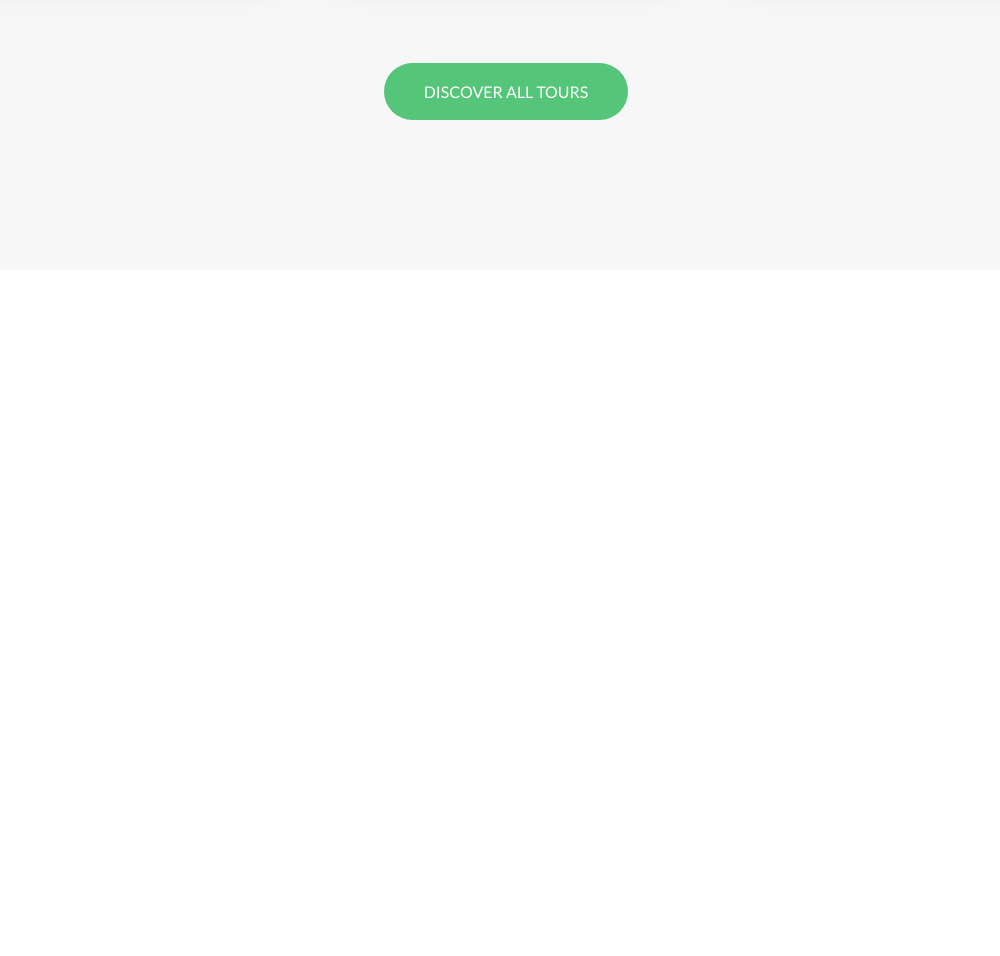
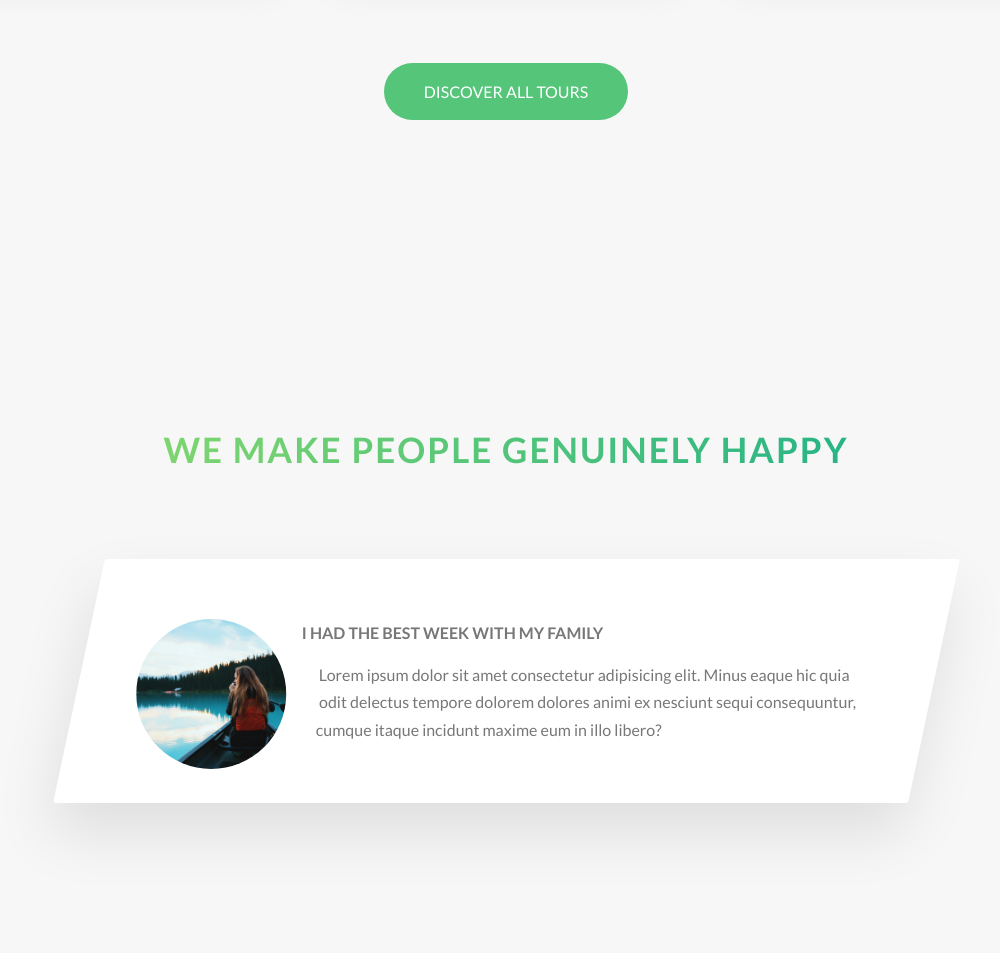
Before and after one commit to rafashiga/uc-advanced-sass-natours, a website: page index.html in a window 1280 px wide. Shown: the part 2991-3947 px from the top of the page, without its empty margins (134-1134 px from the left). Before the commit the page ends 3291 px from the top, so only its background shows below. Drawn offline with Linux system fonts and the light colour scheme.

Commit message:
add initial section story

```diff
--- a/index.html
+++ b/index.html
@@ -31,6 +31,9 @@
   </header>
 
   <main>
+
+    <!-- * section-about -->
+
     <section class="section-about">
       <div class="u-center-text u-margin-bottom-big">
         <h2 class="heading-secondary">
@@ -65,6 +68,8 @@
         </div>
       </div>
     </section>
+
+    <!-- * section-features -->
 
     <section class="section-features">
 
@@ -118,6 +123,9 @@
         </div>
       </div>
     </section>
+
+    <!-- * section-tours -->
+
     <section class="section-tours">
       <div class="u-center-text u-margin-bottom-big">
         <h2 class="heading-secondary">
@@ -184,7 +192,7 @@
               <div class="card__cta">
                 <div class="card__price-box">
                   <p class="card__price-only">Only</p>
-                  <p class="card__price-value">$297</p>
+                  <p class="card__price-value">$497</p>
                 </div>
                 <a href="#" class="btn btn--white">Book now!</a>
               </div>
@@ -230,6 +238,31 @@
         <a href="#" class="btn btn--green">Discover all tours</a>
       </div>
     </section>
+
+    <!-- * section-stories -->
+
+    <section class="section-stories">
+      <div class="u-center-text u-margin-bottom-big">
+        <h2 class="heading-secondary">
+          We make people genuinely happy
+        </h2>
+      </div>
+
+      <div class="row">
+        <div class="story">
+          <figure class="story__shape">
+            <img src="img/nat-8.jpg" alt="Person on a tour" class="story__img">
+          </figure>
+          <div class="story__text">
+            <h3 class="heading-tertiary u-margin-bottom-small">I had the best week with my family</h3>
+            <p>
+              Lorem ipsum dolor sit amet consectetur adipisicing elit. Minus eaque hic quia odit delectus tempore
+              dolorem dolores animi ex nesciunt sequi consequuntur, cumque itaque incidunt maxime eum in illo libero?
+            </p>
+          </div>
+        </div>
+      </div>
+    </section>
   </main>
 
 </body>
--- /dev/null
+++ b/sass/components/_story.scss
@@ -0,0 +1,33 @@
+.story {
+  width: 75%;
+  margin: 0 auto;
+  box-shadow: 0 3rem 6rem rgba($color-black, 0.1);
+  background-color: $color-white;
+  border-radius: 3px;
+  padding: 6rem;
+  padding-left: 9rem;
+  font-size: $default-font-size;
+  transform: skewX(-12deg);
+
+  & > * {
+    transform: skewX(12deg);
+  }
+
+  &__shape {
+    width: 15rem;
+    height: 15rem;
+    float: left;
+    -webkit-shape-outside: circle(50% at 50% 50%);
+    shape-outside: circle(50% at 50% 50%);
+    -webkit-clip-path: circle(50% at 50% 50%);
+    clip-path: circle(50% at 50% 50%);
+    transform: translateX(-3rem) skewX(12deg);
+  }
+
+  &__img {
+    height: 100%;
+  }
+
+  &__text {
+  }
+}
--- a/sass/main.scss
+++ b/sass/main.scss
@@ -1,18 +1,19 @@
-@import 'abstracts/functions';
-@import 'abstracts/mixins';
-@import 'abstracts/variables';
+@import "abstracts/functions";
+@import "abstracts/mixins";
+@import "abstracts/variables";
 
-@import 'base/base';
-@import 'base/animations';
-@import 'base/typography';
-@import 'base/utilities';
+@import "base/base";
+@import "base/animations";
+@import "base/typography";
+@import "base/utilities";
 
-@import 'components/button';
-@import 'components/composition';
-@import 'components/feature-box';
-@import 'components/card';
+@import "components/button";
+@import "components/composition";
+@import "components/feature-box";
+@import "components/card";
+@import "components/story";
 
-@import 'layout/grid';
-@import 'layout/header';
+@import "layout/grid";
+@import "layout/header";
 
-@import 'pages/home';
+@import "pages/home";
--- a/sass/pages/_home.scss
+++ b/sass/pages/_home.scss
@@ -27,3 +27,8 @@
   padding: 25rem 0 15rem 0;
   margin-top: -10rem;
 }
+
+.section-stories {
+  background-color: $color-grey-light-1;
+  padding: 15rem 0;
+}
```
Also changed, not shown: css/style.css.
